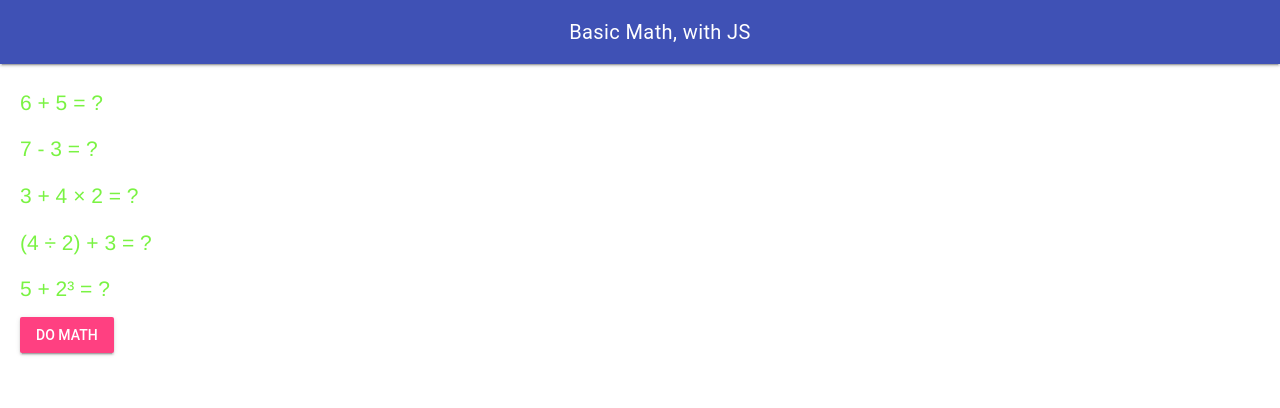
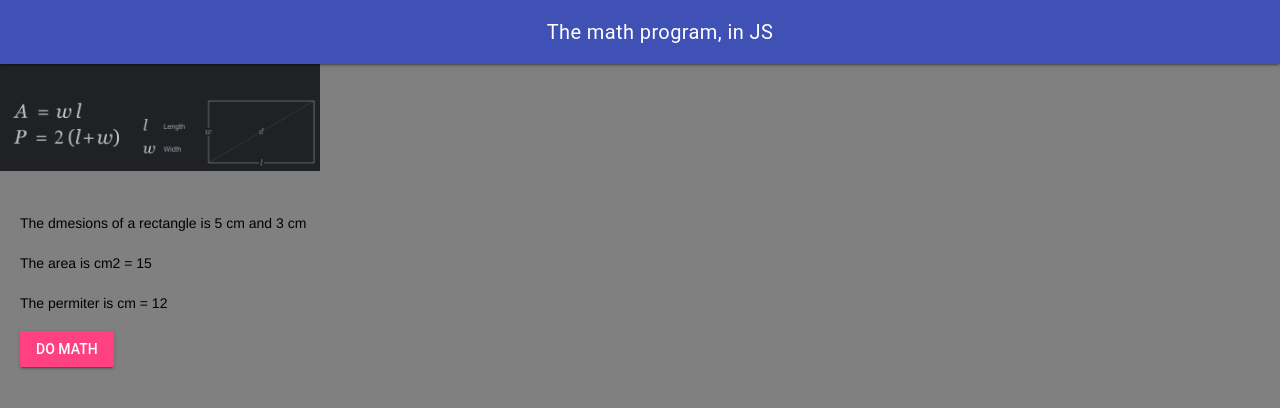
Before and after one commit to MTHS-ICD2O-1-2023/ICD2O-Unit-2-02-Jack-LeVasseur, a plain HTML site: page index.html in a window 1280 px wide. Both pictures are taken after a click on the button "DO MATH". Drawn offline with nearby package versions, Linux system fonts and the light colour scheme.

Commit message:
Updated index.html Updated style .css Updated script.js

```diff
--- a/css/style.css
+++ b/css/style.css
@@ -1,8 +1,7 @@
 /* Created by: Jack LeVasseur
-* Created on: Sep March 7 2024
+* Created on:  March 7 2024
 * This file contains the CSS for index.html
-*/
-.mdl-layout__header-row {
+*/ .mdl-layout__header-row {
   align-items: center;
   justify-content: center;
 }
@@ -12,15 +11,18 @@
   padding-right: 15pt;
   padding-top: 15pt;
 }
-*/
-.mdl-ripple {
-  background: #e82626;
-  opacity: 0.001;
+
+body {
+  background-color: gray;
 }
 
 p {
-  color: rgb(122, 243, 67);
+  color: black;
   font-family: Helvetica, Arial, sans-serif;
   font-size: 1.5rem;
   padding-top: 5pt;
 }
+img {
+  float: right;
+  width: 25%;
+}
--- a/index.html
+++ b/index.html
@@ -1,20 +1,19 @@
 <!DOCTYPE html>
-<!-- ICS2O-Unit2-02-HTML -->
-<html lang="en-ca">
+<html>
 <head>
   <meta charset="utf-8" />
-  <meta name="description" content="Basic Math, with JS" />
-  <meta name="keywords" content="mths, ics2o" />
-  <meta name="author" content="Mr. Coxall" />
+  <meta name="description" content="The math program, in JS" />
+  <meta name="keywords" content="mths, icd2o" />
+  <meta name="author" content="Jack LeVasseur" />
   <meta name="viewport" content="width=device-width, initial-scale=1.0" />
-  <link rel="apple-touch-icon" sizes="180x180" href="apple-touch-icon.png">
-  <link rel="icon" type="image/png" sizes="32x32" href="favicon-32x32.png">
-  <link rel="icon" type="image/png" sizes="16x16" href="favicon-16x16.png">
-  <link rel="manifest" href="site.webmanifest">
+  <link rel="stylesheet" href="./css/style.css" />
   <link rel="stylesheet" href="https://fonts.googleapis.com/icon?family=Material+Icons" />
   <link rel="stylesheet" href="https://code.getmdl.io/1.3.0/material.indigo-pink.min.css" />
-  <link rel="stylesheet" href="./css/style.css">
-  <title>Basic Math, with JS</title>
+  <link rel="apple-touch-icon" sizes="180x180" href="apple-touch-icon.png" />
+  <link rel="icon" type="image/png" sizes="32x32" href="favicon-32x32.png" />
+  <link rel="icon" type="image/png" sizes="16x16" href="favicon-16x16.png" />
+  <link rel="manifest" href="site.webmanifest" />
+  <title>The math program, in JS</title>
   </head>
   <body>
     <script defer src="https://code.getmdl.io/1.3.0/material.min.js"></script>
@@ -22,25 +21,23 @@
     <div class="mdl-layout mdl-js-layout mdl-layout--fixed-header">
       <header class="mdl-layout__header">
         <div class="mdl-layout__header-row">
-          <span class="mdl-layout-title">Basic Math, with JS</span>
+          <span class="mdl-layout-title">The math program, in JS</span>
         </div>
       </header>
+          <img src="/images/area_and_perimeter.png" alt="/images/area_and_perimeter.png">
       <main class="mdl-layout__content">
+        <div class="right-image">
+        </div>
+        <br />
         <!-- basic text -->
         <div id="add-math">
-          <p>6 + 5 = ?</p>
+          <p>The dmesions of a rectangle is 5 cm and 3 cm</p>
         </div>
         <div id="subtract-math">
-            <p>7 - 3 = ?</p>
+          <p> The area is =  cm2 </p>
         </div>
         <div id="multiply-math">
-            <p>3 + 4 × 2 = ?</p>
-          </div>
-          <div id="divide-math">
-            <p>(4 ÷ 2) + 3 = ?</p>
-          </div>
-          <div id="exponent-math">
-            <p>5 + 2³ = ?</p>
+          <p> The permiter is = cm ?</p>
         </div>
         <!-- Raised button with ripple -->
         <button class="mdl-button mdl-js-button mdl-button--raised mdl-js-ripple-effect mdl-button--accent"
@@ -51,4 +48,3 @@
         </div>
         </body>
         </html>
-          <img area_and_perimeter.png/>
--- a/js/script.js
+++ b/js/script.js
@@ -3,15 +3,11 @@
 // Created by: Jack LeVasseur
 // Created on: March 7 2024
 // This file contains the JS functions for index.html
-/ This file contains the JS functions for index.html
 
 /**
  * Do basic math.
  */
 function doMathClicked() {
-  document.getElementById("add-math").innerHTML = "<p>6 + 5 = " + (6 + 5) + "</p>"
-  document.getElementById("subtract-math").innerHTML = "<p>7 - 3 =  " + (7 - 3) + "</p>"
-  document.getElementById("multiply-math").innerHTML = "<p>3 + 4 × 2 = " + (3 + 4 * 2) + "</p>"
-  document.getElementById("divide-math").innerHTML = "<p>(4 ÷ 2) + 3 = " + (4 / 2 + 3) + "</p>"
-  document.getElementById("exponent-math").innerHTML = "<p>5 + 2³ = " + (5 + 2 ** 3) + "</p>"
+  document.getElementById("subtract-math").innerHTML = "<p>The area is cm2 =  " + (30 - 15) + "</p>"
+  document.getElementById("multiply-math").innerHTML = "<p>The permiter is cm = " + (4 + 4 * 2 ) + "</p>"
 }
```
Lines whose indentation alone changed are shown as unchanged.
